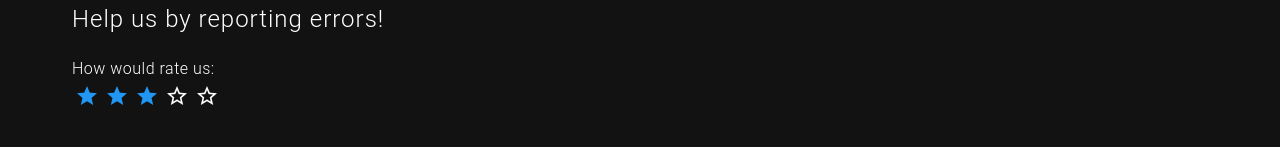
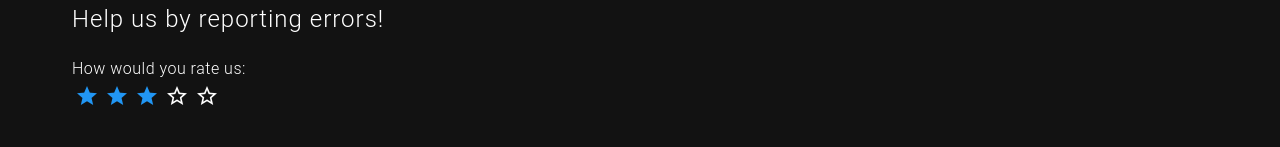
Before and after one commit to tom-avilius/Clairvoyant-Frontend, a Vue app: page /report in a window 1280 px wide. Shown: the part 198-345 px from the top of the page. Built offline with nearby package versions, Linux system fonts and the light colour scheme; a small style sheet from the web is missing.

Commit message:
Fix typo in report.

```diff
--- a/src/components/report/Heading.vue
+++ b/src/components/report/Heading.vue
@@ -4,7 +4,7 @@
       Did you notice any inconsistency in the result?
     </h4>
     <h6 class="caption">Help us by reporting errors!</h6>
-    <p class="text-body-1 text">How would rate us:</p>
+    <p class="text-body-1 text">How would you rate us:</p>
     <v-rating
       hover
       :length="5"
```
